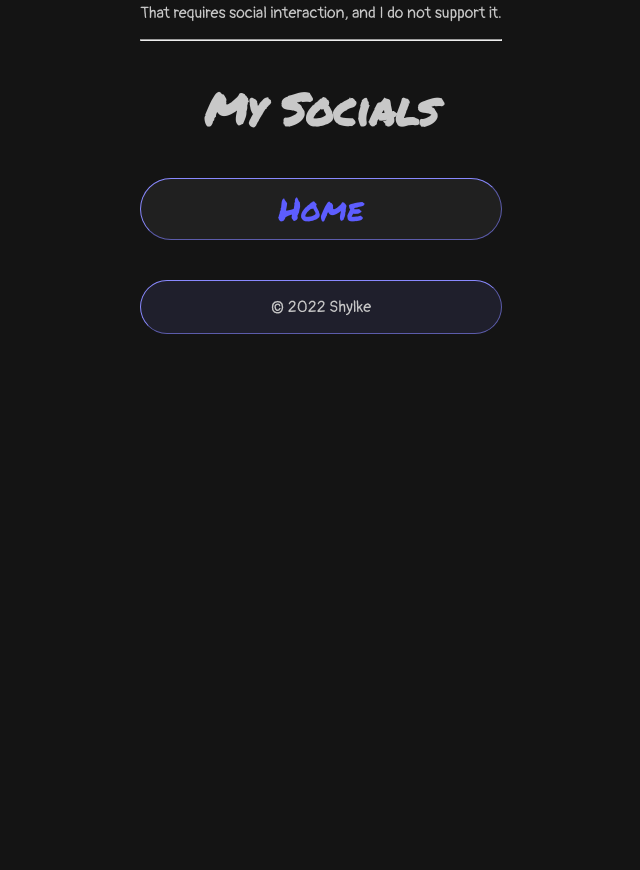
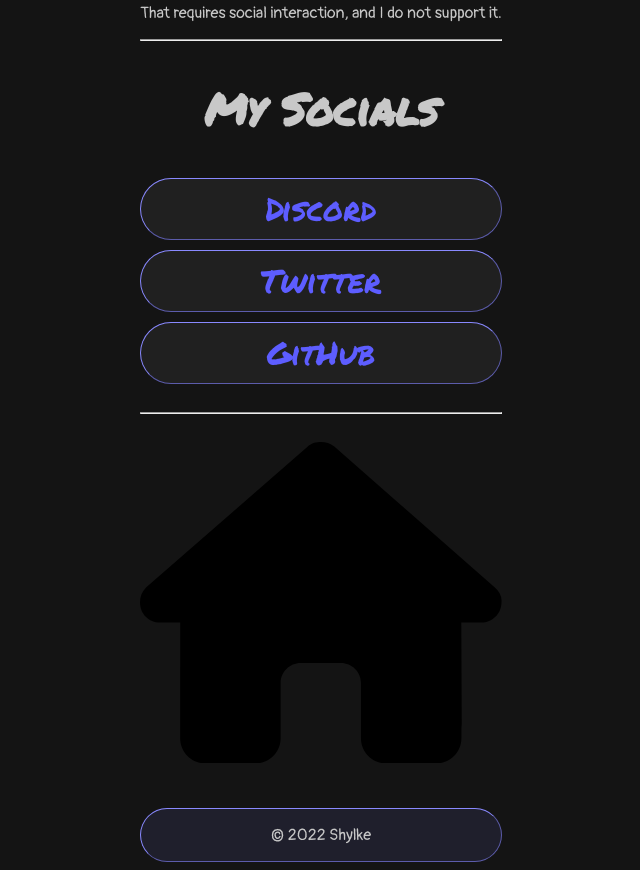
Before and after one commit to Shylke/Shylke, a plain HTML site: page socials.html in a window 1280 px wide. Shown: the part 334-1204 px from the top of the page, without its empty margins (319-959 px from the left). Before the commit the page ends 800 px from the top, so only its background shows below. Drawn offline with Linux system fonts and the light colour scheme.

Commit message:
Add files via upload

```diff
--- a/socials.html
+++ b/socials.html
@@ -22,10 +22,19 @@
     <hr>
 
     <h2>My Socials</h2>
-    <div class="home">
-    <a href="index.html"><div class="button">Home</div></a>
-    </div>
+    <a href="https://discord.com/users/313648723244613642"><div class="button">Discord</div></a>
+    <a href="https://twitter.com/NotShylke"><div class="button">Twitter</div></a>
+    <a href="https://github.com/Shylke"><div class="button">GitHub</div></a>
+    <br>
+    <hr>
+    <br>
 
+    <a href="index.html">
+      <div class="home">
+        <svg xmlns="http://www.w3.org/2000/svg" viewBox="0 0 576 512"><path d="M575.8 255.5C575.8 273.5 560.8 287.6 543.8 287.6H511.8L512.5 447.7C512.5 450.5 512.3 453.1 512 455.8V472C512 494.1 494.1 512 472 512H456C454.9 512 453.8 511.1 452.7 511.9C451.3 511.1 449.9 512 448.5 512H392C369.9 512 352 494.1 352 472V384C352 366.3 337.7 352 320 352H256C238.3 352 224 366.3 224 384V472C224 494.1 206.1 512 184 512H128.1C126.6 512 125.1 511.9 123.6 511.8C122.4 511.9 121.2 512 120 512H104C81.91 512 64 494.1 64 472V360C64 359.1 64.03 358.1 64.09 357.2V287.6H32.05C14.02 287.6 0 273.5 0 255.5C0 246.5 3.004 238.5 10.01 231.5L266.4 8.016C273.4 1.002 281.4 0 288.4 0C295.4 0 303.4 2.004 309.5 7.014L564.8 231.5C572.8 238.5 576.9 246.5 575.8 255.5L575.8 255.5z"/>
+       </svg>
+     </div>
+   </a>
     <footer>
       <p>&copy; 2022 Shylke</p>
     </footer>
```
Also changed, not shown: aboutme.html (+17 -3 lines), index.html (+0 -1 lines).
